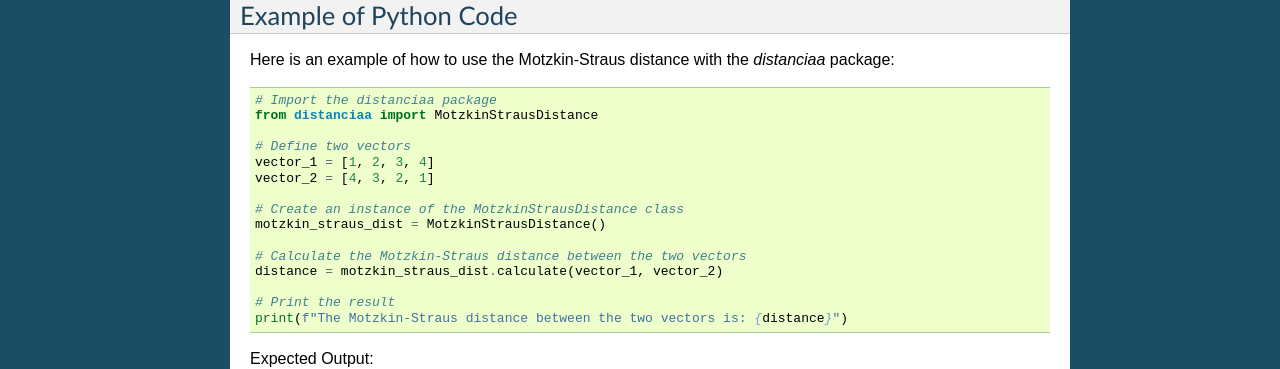
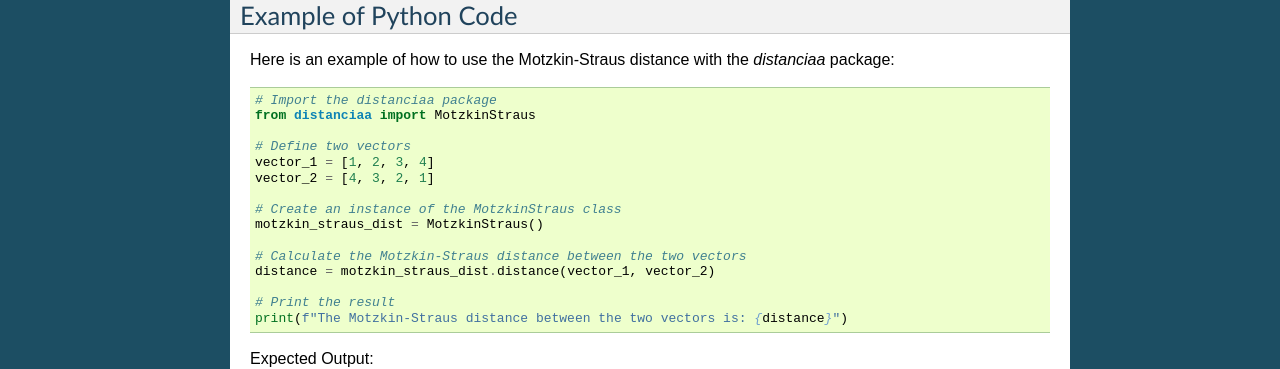
Before and after one commit to ym001/distancia, a Sphinx documentation site: the page built from docs/Motzkin-Straus.rst, in a window 1280 px wide. Shown: the part 1025-1394 px from the top of the page. Built offline with Sphinx 7.4.7, drawn with Linux system fonts in a browser that asks for light colours; pages that are not in the unit, such as notebooks, are missing from menus.

Commit message:
Update Motzkin-Straus.rst

```diff
--- a/docs/Motzkin-Straus.rst
+++ b/docs/Motzkin-Straus.rst
@@ -49,17 +49,17 @@ Here is an example of how to use the Motzkin-Straus distance with the `distancia
 .. code-block:: python
 
     # Import the distanciaa package
-    from distanciaa import MotzkinStrausDistance
+    from distanciaa import MotzkinStraus
 
     # Define two vectors
     vector_1 = [1, 2, 3, 4]
     vector_2 = [4, 3, 2, 1]
 
-    # Create an instance of the MotzkinStrausDistance class
-    motzkin_straus_dist = MotzkinStrausDistance()
+    # Create an instance of the MotzkinStraus class
+    motzkin_straus_dist = MotzkinStraus()
 
     # Calculate the Motzkin-Straus distance between the two vectors
-    distance = motzkin_straus_dist.calculate(vector_1, vector_2)
+    distance = motzkin_straus_dist.distance(vector_1, vector_2)
 
     # Print the result
     print(f"The Motzkin-Straus distance between the two vectors is: {distance}")
```
